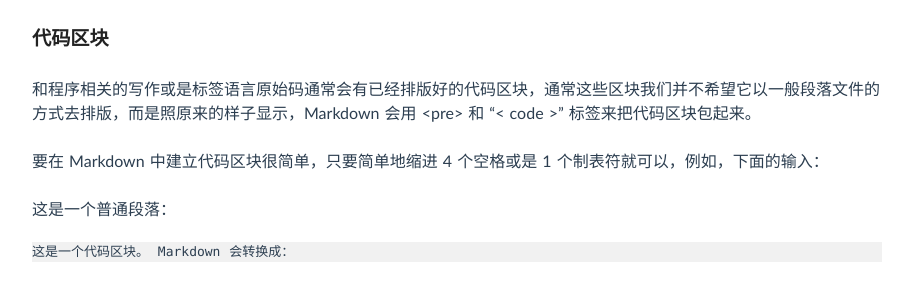
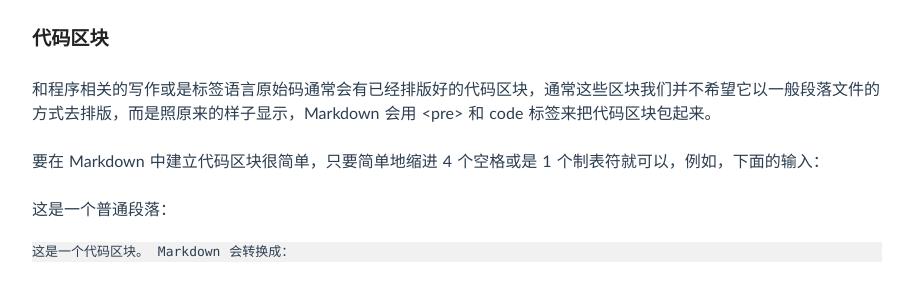
Before and after one commit to jesson20121020/jesson20121020.github.io, a Jekyll site: the page built from _posts/2015-06-15-Markdown语法说明.md, in a window 1280 px wide and 900 px high, scrolled down 7323 px. Shown: the part 181-466 px from the top of the window, without its empty margins (183-1096 px from the left). Built offline with Jekyll 4.4.1, drawn with Linux system fonts in a browser that asks for light colours; Markdown is read by kramdown in place of the engine named in the settings; comment, search, counter and statistics services are not loaded; some of the changed lines change nothing that is shown.

Commit message:
update blog

```diff
--- a/_posts/2015-06-15-Markdown语法说明.md
+++ b/_posts/2015-06-15-Markdown语法说明.md
@@ -269,7 +269,7 @@ sit amet, consectetuer adipiscing elit.
 1986\. What a great season.
 ###代码区块
 
-和程序相关的写作或是标签语言原始码通常会有已经排版好的代码区块，通常这些区块我们并不希望它以一般段落文件的方式去排版，而是照原来的样子显示，Markdown 会用 <pre> 和 "< code >" 标签来把代码区块包起来。
+和程序相关的写作或是标签语言原始码通常会有已经排版好的代码区块，通常这些区块我们并不希望它以一般段落文件的方式去排版，而是照原来的样子显示，Markdown 会用 <pre> 和 code 标签来把代码区块包起来。
 
 要在 Markdown 中建立代码区块很简单，只要简单地缩进 4 个空格或是 1 个制表符就可以，例如，下面的输入：
 
```
